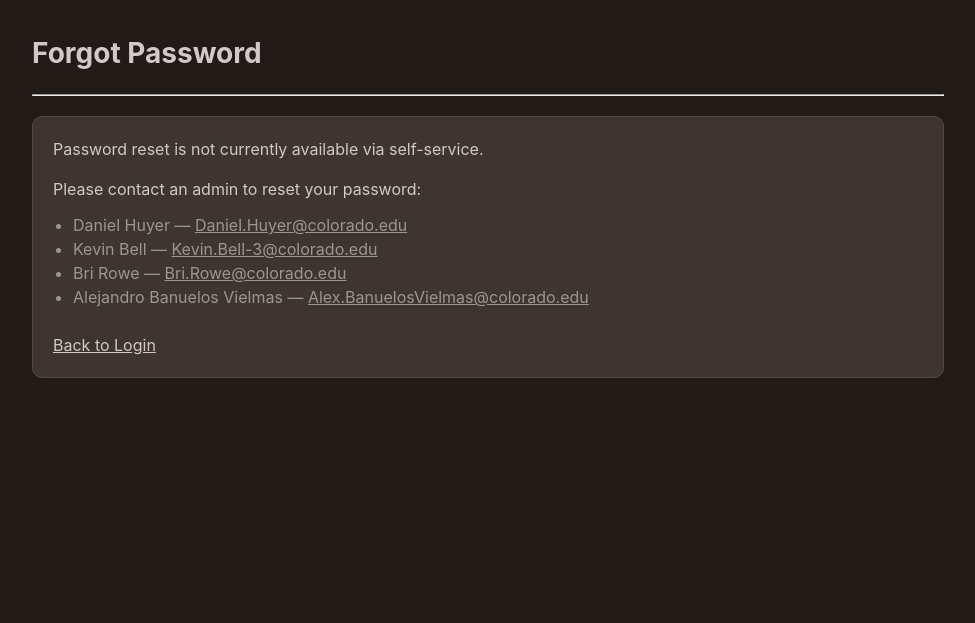
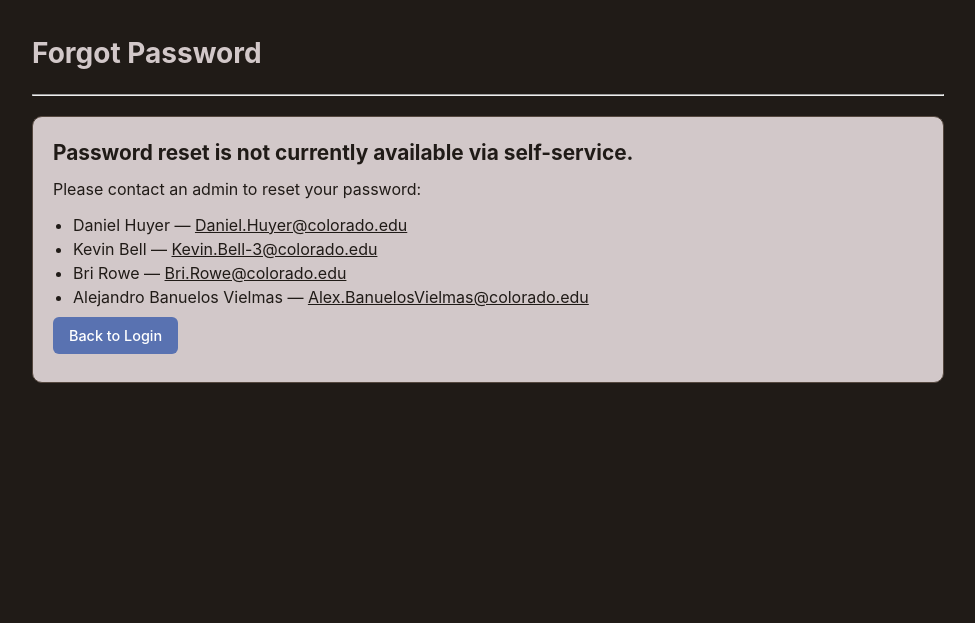
Before and after one commit to daniel-huyer/CU_3308_Team_Project, a Flask app: page /forgot-password in a window 1280 px wide. Shown: the part 51-674 px from the top of the page, without its empty margins (152-1127 px from the left). Run offline with Flask 3, Linux system fonts and the light colour scheme.

Commit message:
style updates to cards

```diff
--- a/app/static/css/style.css
+++ b/app/static/css/style.css
@@ -89,9 +89,12 @@ h1 { font-size: 1.75rem; margin-bottom: 0.5rem; }
 h2 { font-size: 1.3rem; margin-bottom: 0.5rem; }
 h3 { font-size: 1.05rem; font-weight: 500; color: var(--color-muted); margin-bottom: 1rem; }
 
+ul { margin-top: 0.75rem; padding-left: 1.25rem; }
+
 .card {
-  background: var(--color-surface);
+  background: var(--color-text);
   border: 1px solid var(--color-border);
+  color: var(--color-bg) !important;
   border-radius: 10px;
   padding: 1.25rem;
   margin-bottom: 1.25rem;
@@ -121,6 +124,7 @@ h3 { font-size: 1.05rem; font-weight: 500; color: var(--color-muted); margin-bot
 .btn-primary { background: var(--color-primary); color: #fff; }
 .btn-danger { background: var(--color-accent-red); color: #fff; }
 .btn-secondary { background: var(--color-surface-alt); color: var(--color-text); border: 1px solid var(--color-border); }
+#btn-fgt { margin: .5rem 0; }
 
 [hidden] {
     display: none !important;
@@ -142,10 +146,10 @@ h3 { font-size: 1.05rem; font-weight: 500; color: var(--color-muted); margin-bot
 .form-group textarea {
   width: 100%;
   padding: 0.5rem 0.65rem;
-  background: var(--color-surface-alt);
+  background: var(--color-text);
   border: 1px solid var(--color-border);
   border-radius: 6px;
-  color: var(--color-text);
+  color: var(--color-bg);
   font-size: 0.95rem;
 }
 
--- a/app/templates/forgot_password.html
+++ b/app/templates/forgot_password.html
@@ -11,17 +11,15 @@
     <hr />
 
     <div class="card">
-        <p>Password reset is not currently available via self-service.</p>
-        <p style="margin-top: 1rem;">Please contact an admin to reset your password:</p>
-        <ul style="margin-top: 0.75rem; padding-left: 1.25rem; color: var(--color-muted);">
+        <h2>Password reset is not currently available via self-service.</h2>
+        <p>Please contact an admin to reset your password:</p>
+        <ul>
             <li>Daniel Huyer — <a href="mailto:Daniel.Huyer@colorado.edu">Daniel.Huyer@colorado.edu</a></li>
             <li>Kevin Bell — <a href="mailto:Kevin.Bell-3@colorado.edu">Kevin.Bell-3@colorado.edu</a></li>
             <li>Bri Rowe — <a href="mailto:Bri.Rowe@colorado.edu">Bri.Rowe@colorado.edu</a></li>
             <li>Alejandro Banuelos Vielmas — <a href="mailto:Alex.BanuelosVielmas@colorado.edu">Alex.BanuelosVielmas@colorado.edu</a></li>
         </ul>
-        <p style="margin-top: 1.5rem;">
-            <a href="{{ url_for('auth.login') }}">Back to Login</a>
-        </p>
+        <a href="{{ url_for('auth.login') }}" class="btn btn-primary" id="btn-fgt">Back to Login</a>
     </div>
 {% endblock %}
 <!-- end main -->
```
